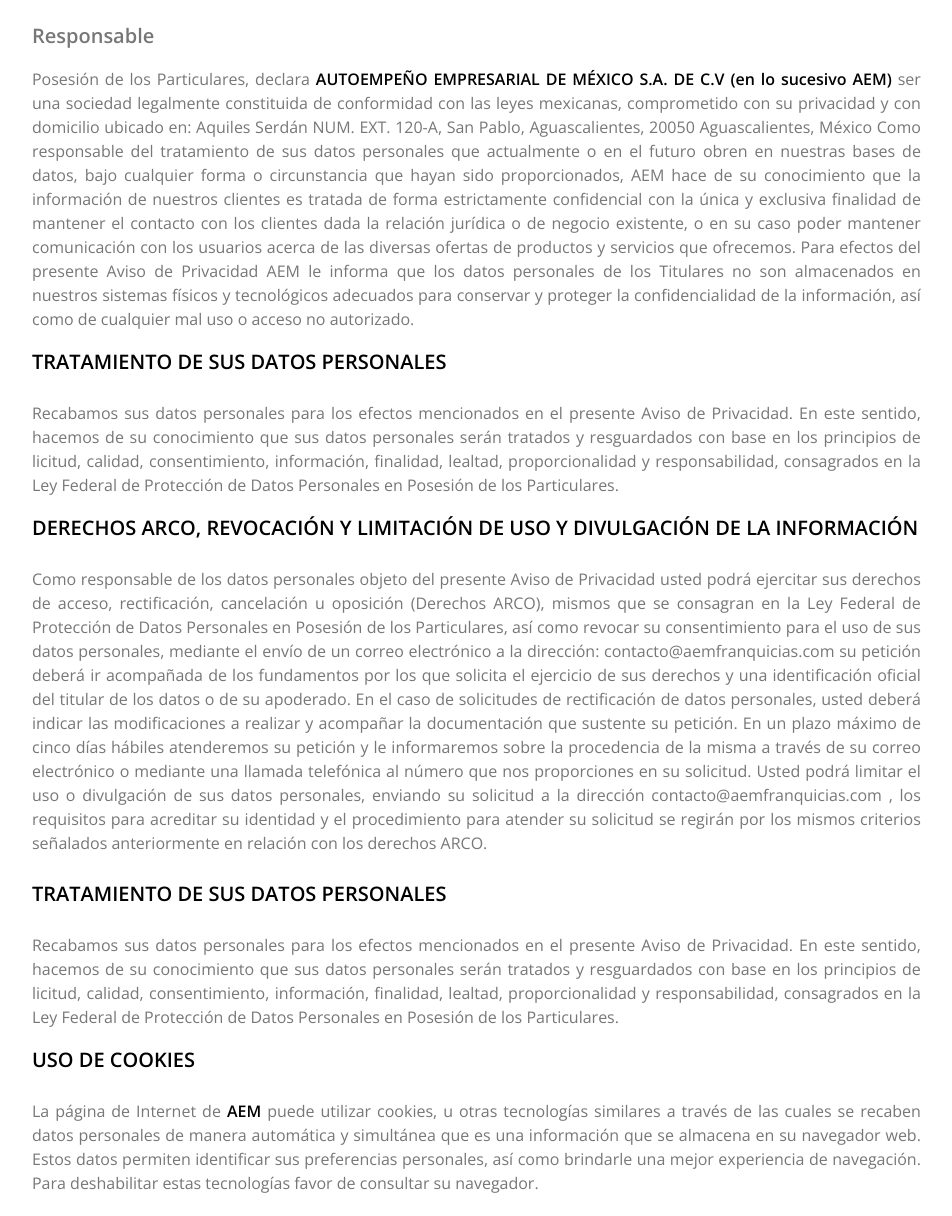
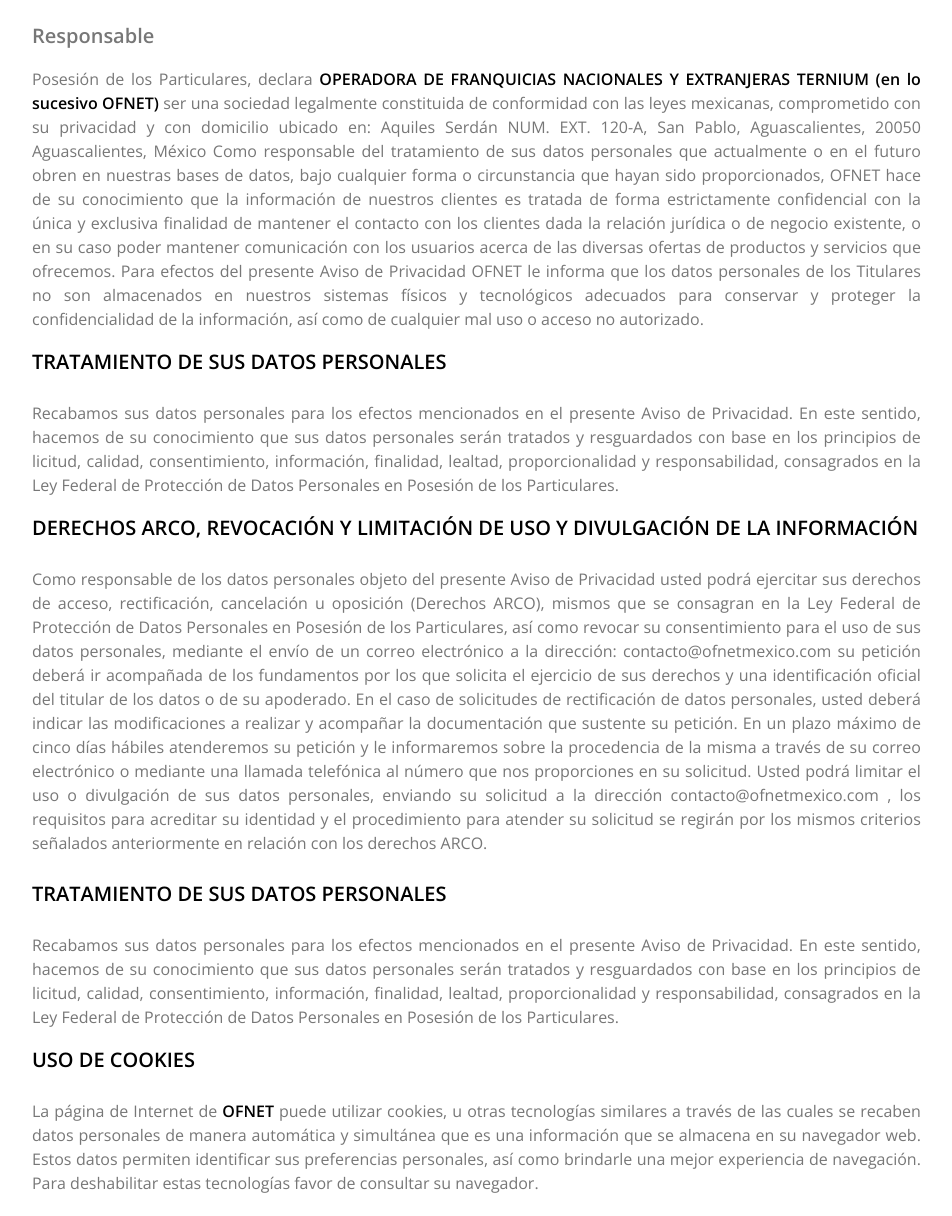
Before and after one commit to mikescobedo/OFNET, a plain HTML site: page privacidad.html in a window 1280 px wide. Shown: the part 219-1435 px from the top of the page, without its empty margins (160-1112 px from the left). Drawn offline with nearby package versions, Linux system fonts and the light colour scheme.

Commit message:
aviso de privacidad 2

```diff
--- a/privacidad.html
+++ b/privacidad.html
@@ -69,20 +69,20 @@
                             <h2 style="text-align: center;font-size: 40px;" >Aviso de Privacidad</h2>
                             <p class=" mt-4" style="font-weight: bolder;font-size: 20px;">Responsable</p>
                                 Posesión de los Particulares, declara <a
-                                    style="font-weight: bold;color: black;">AUTOEMPEÑO EMPRESARIAL DE MÉXICO S.A. DE C.V
+                                    style="font-weight: bold;color: black;">OPERADORA DE FRANQUICIAS NACIONALES Y EXTRANJERAS TERNIUM
                                     (en
-                                    lo sucesivo AEM)</a> ser una sociedad legalmente constituida de conformidad con las
+                                    lo sucesivo OFNET)</a> ser una sociedad legalmente constituida de conformidad con las
                                 leyes
                                 mexicanas, comprometido con su privacidad y con domicilio ubicado en: Aquiles Serdán
                                 NUM. EXT. 120-A, San Pablo, Aguascalientes, 20050 Aguascalientes, México Como
                                 responsable del tratamiento de sus datos personales que actualmente o en el futuro obren
                                 en nuestras bases de datos, bajo cualquier forma o circunstancia que hayan sido
-                                proporcionados, AEM hace de su conocimiento que la información de nuestros clientes es
+                                proporcionados, OFNET hace de su conocimiento que la información de nuestros clientes es
                                 tratada de forma estrictamente confidencial con la única y exclusiva finalidad de
                                 mantener el contacto con los clientes dada la relación jurídica o de negocio existente,
                                 o en su caso poder mantener comunicación con los usuarios acerca de las diversas ofertas
                                 de productos y servicios que ofrecemos. Para efectos del presente Aviso de Privacidad
-                                AEM le informa que los datos personales de los Titulares no son almacenados en nuestros
+                                OFNET le informa que los datos personales de los Titulares no son almacenados en nuestros
                                 sistemas físicos y tecnológicos adecuados para conservar y proteger la confidencialidad
                                 de la información, así como de cualquier mal uso o acceso no autorizado.</p>
                             <p class="mb-4" style="font-weight: bolder;font-size: 20px; color: black;">
@@ -105,7 +105,7 @@
                                 de
                                 Datos Personales en Posesión de los Particulares, así como revocar su consentimiento
                                 para el uso de sus datos personales, mediante el envío de un correo electrónico a la
-                                dirección: contacto@aemfranquicias.com su petición deberá ir acompañada de los
+                                dirección: contacto@ofnetmexico.com su petición deberá ir acompañada de los
                                 fundamentos por los que solicita el ejercicio de sus derechos y una identificación
                                 oficial del titular de los datos o de su apoderado.
 
@@ -119,7 +119,7 @@
                                 telefónica al número que nos proporciones en su solicitud. Usted podrá limitar el
                                 uso o
                                 divulgación de sus datos personales, enviando su solicitud a la dirección
-                                contacto@aemfranquicias.com , los requisitos para acreditar su identidad y el
+                                contacto@ofnetmexico.com , los requisitos para acreditar su identidad y el
                                 procedimiento para atender su solicitud se regirán por los mismos criterios
                                 señalados
                                 anteriormente en relación con los derechos ARCO.
@@ -140,7 +140,7 @@
                             <p class="mb-4" style="font-weight: bolder;font-size: 20px; color: black;">
                                 USO DE COOKIES </p>
                             <p class="mb-4">La página de Internet de <a
-                                    style="font-weight: bold;color: black;">AEM</a> puede utilizar cookies, u
+                                    style="font-weight: bold;color: black;">OFNET</a> puede utilizar cookies, u
                                 otras
                                 tecnologías similares a través de las cuales se recaben datos personales de
                                 manera automática y simultánea que es una información que se almacena en su
```
